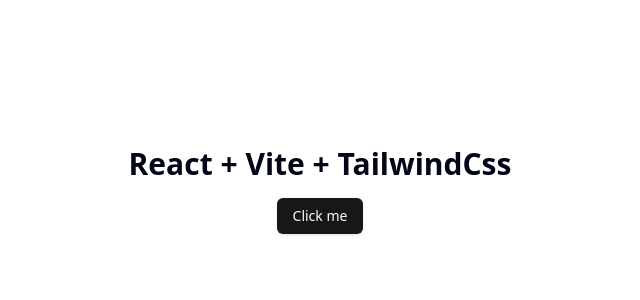
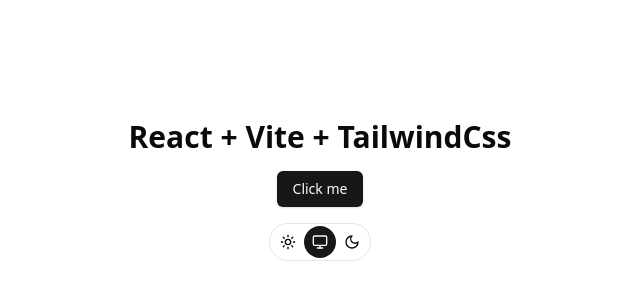
Before and after one commit to triskacode/vite-react-learn, a React (Vite) app: page / in a window 1280 px wide. Shown: the part 210-510 px from the top of the page, without its empty margins (320-960 px from the left). Built offline with nearby package versions, Linux system fonts and the light colour scheme.

Commit message:
feat(layout): add layout for dark mode
- add base layout for dark mode theme
- edit 'max-width' for container
- add 'ThemeSwitch' component
- add new component: 'Label', 'RadioGroup'

```diff
--- a/package.json
+++ b/package.json
@@ -31,6 +31,8 @@
   },
   "dependencies": {
     "@radix-ui/react-icons": "^1.3.0",
+    "@radix-ui/react-label": "^2.1.0",
+    "@radix-ui/react-radio-group": "^1.2.0",
     "@radix-ui/react-slot": "^1.1.0",
     "class-variance-authority": "^0.7.0",
     "clsx": "^2.1.1",
--- /dev/null
+++ b/src/components/layouts/base.tsx
@@ -0,0 +1,14 @@
+import { ThemeProvider } from '../theme-provider';
+import { Fragment, JSX, PropsWithChildren } from 'react';
+
+export type LayoutBaseProps = PropsWithChildren;
+
+export function LayoutBase({ children }: LayoutBaseProps): JSX.Element {
+  return (
+    <Fragment>
+      <ThemeProvider defaultTheme="system" storageKey="ui-theme">
+        {children}
+      </ThemeProvider>
+    </Fragment>
+  );
+}
--- /dev/null
+++ b/src/components/theme-provider.tsx
@@ -0,0 +1,82 @@
+import {
+  JSX,
+  PropsWithChildren,
+  createContext,
+  useEffect,
+  useState,
+} from 'react';
+
+export type Theme = 'light' | 'dark' | 'system';
+export interface ThemeProviderProps extends PropsWithChildren {
+  defaultTheme?: Theme;
+  storageKey?: string;
+}
+
+export interface ThemeProviderState {
+  themes: Theme[];
+  theme: Theme;
+  setTheme: (theme: Theme) => void;
+}
+
+const initialState: ThemeProviderState = {
+  themes: ['light', 'dark', 'system'],
+  theme: 'system',
+  setTheme: () => {},
+};
+
+export const ThemeProviderContext =
+  createContext<ThemeProviderState>(initialState);
+
+export function ThemeProvider({
+  defaultTheme = 'system',
+  storageKey = 'vite-ui-theme',
+  children,
+  ...props
+}: ThemeProviderProps): JSX.Element {
+  const themes = initialState.themes;
+
+  function getTheme() {
+    const theme = localStorage.getItem(storageKey) as Theme;
+
+    if (themes.includes(theme)) return theme;
+    else return defaultTheme;
+  }
+
+  const [theme, setThemeState] = useState<Theme>(getTheme);
+
+  function setTheme(theme: Theme) {
+    if (!themes.includes(theme)) return;
+
+    localStorage.setItem(storageKey, theme);
+    setThemeState(theme);
+  }
+
+  useEffect(() => {
+    const root = window.document.documentElement;
+    root.classList.remove('light', 'dark');
+
+    if (theme === 'system') {
+      const systemTheme = window.matchMedia('(prefers-color-scheme: dark)')
+        .matches
+        ? 'dark'
+        : 'light';
+
+      root.classList.add(systemTheme);
+      return;
+    }
+
+    root.classList.add(theme);
+  }, [theme]);
+
+  const value: ThemeProviderState = {
+    themes,
+    theme,
+    setTheme,
+  };
+
+  return (
+    <ThemeProviderContext.Provider {...props} value={value}>
+      {children}
+    </ThemeProviderContext.Provider>
+  );
+}
--- /dev/null
+++ b/src/components/theme-switch.tsx
@@ -0,0 +1,82 @@
+import { Label } from './ui/label';
+import { Theme } from './theme-provider';
+import { cn } from '@/lib/utils';
+import { useTheme } from '@/hooks/use-theme';
+import { ComponentProps, JSX } from 'react';
+import { Monitor, Moon, Sun } from 'lucide-react';
+import { RadioGroup, RadioGroupItem } from './ui/radio-group';
+
+interface ThemeOption {
+  id: string;
+  value: string;
+  label: string;
+}
+
+const themeOptions: ThemeOption[] = [
+  {
+    id: 'switch-to-light-theme',
+    value: 'light',
+    label: 'switch to light theme',
+  },
+  {
+    id: 'switch-to-system-theme',
+    value: 'system',
+    label: 'switch to system theme',
+  },
+  {
+    id: 'switch-to-dark-theme',
+    value: 'dark',
+    label: 'switch to dark theme',
+  },
+] as const;
+
+export function ThemeSwitch(): JSX.Element {
+  const { theme, setTheme } = useTheme();
+
+  return (
+    <RadioGroup
+      className="flex flex-row items-center justify-center gap-0 rounded-full border p-0.5 focus-within:ring-1 focus-within:ring-ring"
+      aria-label="theme switcher"
+      defaultValue={theme}
+      onValueChange={(value: Theme) => setTheme(value)}
+    >
+      {themeOptions.map((option) => (
+        <div key={option.id}>
+          <RadioGroupItem
+            id={option.id}
+            value={option.value}
+            className="peer sr-only"
+            aria-label={option.label}
+          />
+          <ThemeSwitchLabel htmlFor={option.id}>
+            {option.value === 'light' ? (
+              <Sun className="size-4" />
+            ) : option.value === 'dark' ? (
+              <Moon className="size-4" />
+            ) : (
+              <Monitor className="size-4" />
+            )}
+          </ThemeSwitchLabel>
+        </div>
+      ))}
+    </RadioGroup>
+  );
+}
+
+type ThemeSwitchLabelProps = ComponentProps<typeof Label>;
+
+function ThemeSwitchLabel(props: ThemeSwitchLabelProps): React.JSX.Element {
+  const { children, className, htmlFor, ...defaultProps } = props;
+  return (
+    <Label
+      htmlFor={htmlFor}
+      className={cn(
+        'flex h-8 w-8 shrink-0 items-center justify-center rounded-full hover:bg-accent hover:text-accent-foreground peer-aria-checked:bg-primary peer-aria-checked:text-primary-foreground',
+        className,
+      )}
+      {...defaultProps}
+    >
+      {children}
+    </Label>
+  );
+}
--- /dev/null
+++ b/src/components/ui/label.tsx
@@ -0,0 +1,20 @@
+import * as LabelPrimitive from '@radix-ui/react-label';
+import * as React from 'react';
+import { cn } from '@/lib/utils';
+
+const Label = React.forwardRef<
+  React.ElementRef<typeof LabelPrimitive.Root>,
+  React.ComponentPropsWithoutRef<typeof LabelPrimitive.Root>
+>(({ className, ...props }, ref) => (
+  <LabelPrimitive.Root
+    ref={ref}
+    className={cn(
+      'text-sm font-medium leading-none peer-disabled:cursor-not-allowed peer-disabled:opacity-70',
+      className,
+    )}
+    {...props}
+  />
+));
+Label.displayName = LabelPrimitive.Root.displayName;
+
+export { Label };
--- /dev/null
+++ b/src/components/ui/radio-group.tsx
@@ -0,0 +1,41 @@
+import * as RadioGroupPrimitive from '@radix-ui/react-radio-group';
+import * as React from 'react';
+import { CheckIcon } from '@radix-ui/react-icons';
+import { cn } from '@/lib/utils';
+
+const RadioGroup = React.forwardRef<
+  React.ElementRef<typeof RadioGroupPrimitive.Root>,
+  React.ComponentPropsWithoutRef<typeof RadioGroupPrimitive.Root>
+>(({ className, ...props }, ref) => {
+  return (
+    <RadioGroupPrimitive.Root
+      className={cn('grid gap-2', className)}
+      {...props}
+      ref={ref}
+    />
+  );
+});
+RadioGroup.displayName = RadioGroupPrimitive.Root.displayName;
+
+const RadioGroupItem = React.forwardRef<
+  React.ElementRef<typeof RadioGroupPrimitive.Item>,
+  React.ComponentPropsWithoutRef<typeof RadioGroupPrimitive.Item>
+>(({ className, ...props }, ref) => {
+  return (
+    <RadioGroupPrimitive.Item
+      ref={ref}
+      className={cn(
+        'aspect-square h-4 w-4 rounded-full border border-primary text-primary shadow focus:outline-none focus-visible:ring-1 focus-visible:ring-ring disabled:cursor-not-allowed disabled:opacity-50',
+        className,
+      )}
+      {...props}
+    >
+      <RadioGroupPrimitive.Indicator className="flex items-center justify-center">
+        <CheckIcon className="h-3.5 w-3.5 fill-primary" />
+      </RadioGroupPrimitive.Indicator>
+    </RadioGroupPrimitive.Item>
+  );
+});
+RadioGroupItem.displayName = RadioGroupPrimitive.Item.displayName;
+
+export { RadioGroup, RadioGroupItem };
--- /dev/null
+++ b/src/hooks/use-theme.ts
@@ -0,0 +1,11 @@
+import { ThemeProviderContext } from '@/components/theme-provider';
+import { useContext } from 'react';
+
+export function useTheme() {
+  const context = useContext(ThemeProviderContext);
+
+  if (context === undefined)
+    throw new Error('useTheme must be used within a ThemeProvider');
+
+  return context;
+}
--- a/src/pages/home.tsx
+++ b/src/pages/home.tsx
@@ -1,13 +1,13 @@
 import { Button } from '@/components/ui/button';
 import { JSX } from 'react';
+import { ThemeSwitch } from '@/components/theme-switch';
 
 export function Home(): JSX.Element {
   return (
-    <div className="flex h-screen w-screen flex-col items-center justify-center gap-4">
-      <h1 className="text-3xl font-semibold text-slate-950">
-        React + Vite + TailwindCss
-      </h1>
+    <main className="flex h-screen w-screen flex-col items-center justify-center gap-4">
+      <h1 className="text-3xl font-semibold">React + Vite + TailwindCss</h1>
       <Button variant="default">Click me</Button>
-    </div>
+      <ThemeSwitch />
+    </main>
   );
 }
--- a/src/pages/index.tsx
+++ b/src/pages/index.tsx
@@ -1,9 +1,14 @@
 import '@/styles/index.css';
 import { Home } from '@/pages/home';
 import { JSX } from 'react';
+import { LayoutBase } from '@/components/layouts/base';
 
 export function Page(): JSX.Element {
-  return <Home />;
+  return (
+    <LayoutBase>
+      <Home />
+    </LayoutBase>
+  );
 }
 
 export default Page;
--- a/src/styles/index.css
+++ b/src/styles/index.css
@@ -28,7 +28,6 @@
     --chart-3: 197 37% 24%;
     --chart-4: 43 74% 66%;
     --chart-5: 27 87% 67%;
-    --radius: 0.5rem;
   }
 
   .dark {
@@ -60,9 +59,21 @@
 }
 
 @layer base {
+  :root {
+    --radius: 0.5rem;
+    --header-height: theme(spacing.16);
+    --sm-container-max-width: theme(maxWidth.2xl);
+    --md-container-max-width: theme(maxWidth.3xl);
+    --lg-container-max-width: theme(maxWidth.5xl);
+    --xl-container-max-width: theme(maxWidth.7xl);
+    --container-padding: theme(spacing.4);
+    --md-container-padding: theme(spacing.6);
+  }
+
   * {
     @apply border-border;
   }
+
   body {
     @apply bg-background text-foreground;
   }
--- a/tailwind.config.js
+++ b/tailwind.config.js
@@ -10,6 +10,20 @@
         lg: 'var(--radius)',
         md: 'calc(var(--radius) - 2px)',
         sm: 'calc(var(--radius) - 4px)',
+      },
+      container: {
+        center: true,
+        padding: {
+          DEFAULT: 'var(--container-padding)',
+          md: 'var(--md-container-padding)',
+        },
+        screens: {
+          DEFAULT: { max: '100%' },
+          sm: { max: 'var(--sm-container-max-width)' },
+          md: { max: 'var(--md-container-max-width)' },
+          lg: { max: 'var(--lg-container-max-width)' },
+          xl: { max: 'var(--xl-container-max-width)' },
+        },
       },
       colors: {
         background: 'hsl(var(--background))',
```
Also changed, not shown: 1 other file (tests, documents, lock files or other folders).
